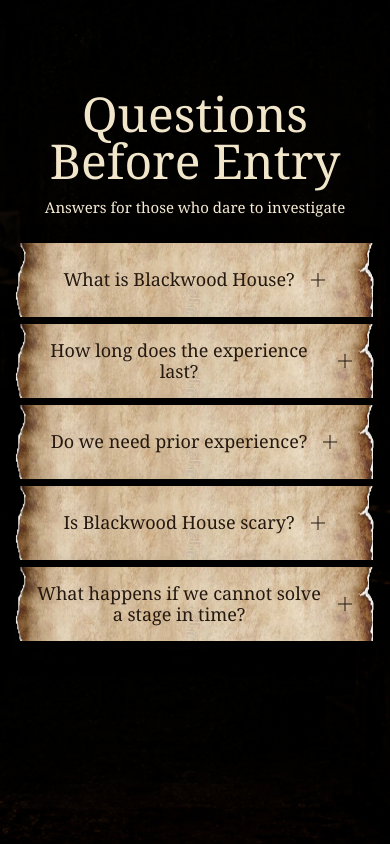
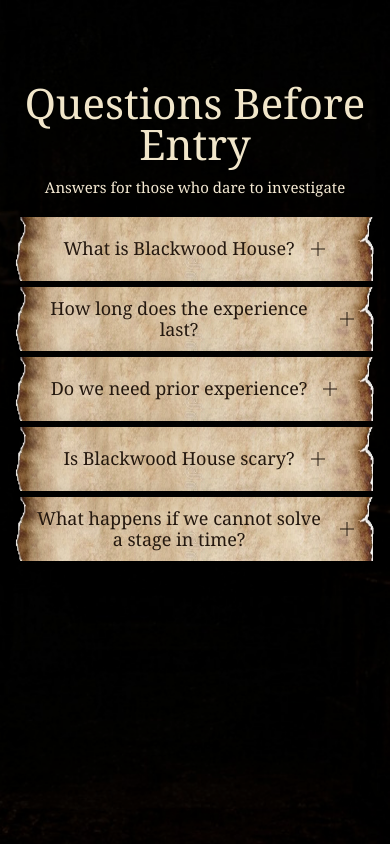
Before and after one commit to Shr1kantP/iete-mosaic, a Next.js app: page /faq in a window 390 px wide. Built offline with nearby package versions, Linux system fonts and the light colour scheme; a web font is replaced by a local one.

Commit message:
fix: update FAQ background image

```diff
--- a/app/globals.css
+++ b/app/globals.css
@@ -893,14 +893,14 @@ a {
   min-height: 100dvh;
   flex-direction: column;
   align-items: center;
-  padding: clamp(112px, 15vh, 144px) 20px 64px;
+  padding: clamp(88px, 12vh, 108px) 20px 40px;
   background: transparent;
   text-align: center;
 }
 
 .faq-heading h1 {
   margin: 0;
-  font-size: clamp(48px, 7vw, 88px);
+  font-size: clamp(42px, 6vw, 68px);
   font-weight: 400;
   line-height: 0.98;
 }
@@ -914,23 +914,23 @@ a {
 
 .faq-list {
   display: grid;
-  width: min(780px, 100%);
-  gap: 8px;
-  margin-top: 20px;
+  width: min(520px, 100%);
+  gap: 7px;
+  margin-top: 10px;
 }
 
 .faq-item {
-  min-height: 82px;
-  padding: 0 30px;
+  min-height: 62px;
+  padding: 0 18px;
   background: url("/images/background/strip.webp") center / 100% 100% no-repeat;
   color: #24180f;
-  text-align: left;
+  text-align: center;
   filter: drop-shadow(0 8px 12px rgb(0 0 0 / 36%));
 }
 
 .faq-item summary {
   display: flex;
-  min-height: 82px;
+  min-height: 62px;
   align-items: center;
   justify-content: center;
   gap: 14px;
@@ -1143,7 +1143,7 @@ a {
   }
 
   .faq-screen {
-    padding: 90px 14px 40px;
+    padding: 82px 14px 32px;
   }
 
   .faq-page {
@@ -1155,17 +1155,17 @@ a {
   }
 
   .faq-list {
-    gap: 7px;
-    margin-top: 24px;
+    gap: 6px;
+    margin-top: 18px;
   }
 
   .faq-item {
-    min-height: 74px;
-    padding: 0 22px;
+    min-height: 64px;
+    padding: 0 20px;
   }
 
   .faq-item summary {
-    min-height: 74px;
+    min-height: 64px;
     gap: 14px;
   }
 
```
Also changed, not shown: public/images/background/FAQ-backgorund.jpg.
